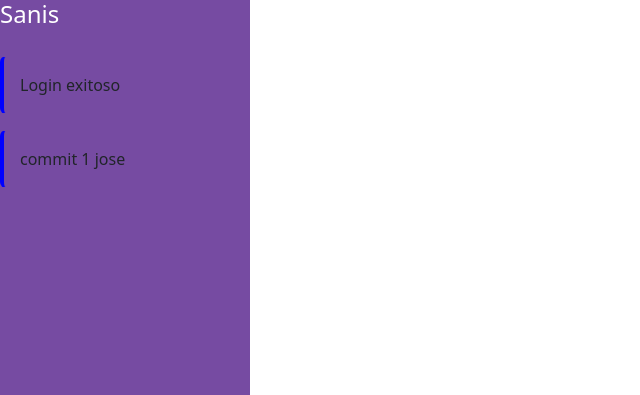
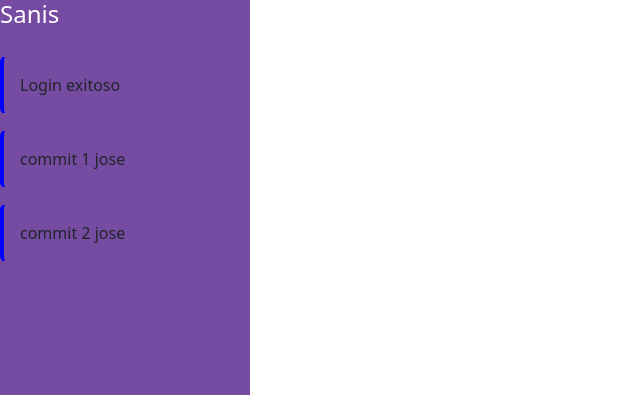
Before and after one commit to Carnesito/interfacesG5, a Django app: page /dashboard/ in a window 1280 px wide. Shown: the top 395 px of the page, without its empty margins (0-640 px from the left). Run offline with Django 5.2, Linux system fonts and the light colour scheme.

Commit message:
cambios jose

```diff
--- a/inicio/templates/dashboard.html
+++ b/inicio/templates/dashboard.html
@@ -26,6 +26,8 @@
     <div class="topbar">Bienvenido</div>
     <div class="alert">Login exitoso</div>
     <div class="alert">commit 1  jose</div>
+    <div class="alert">commit 2  jose</div>
+
     <div class="widget">Citas: 5</div>
     <h5>hola</h5>
 
```
